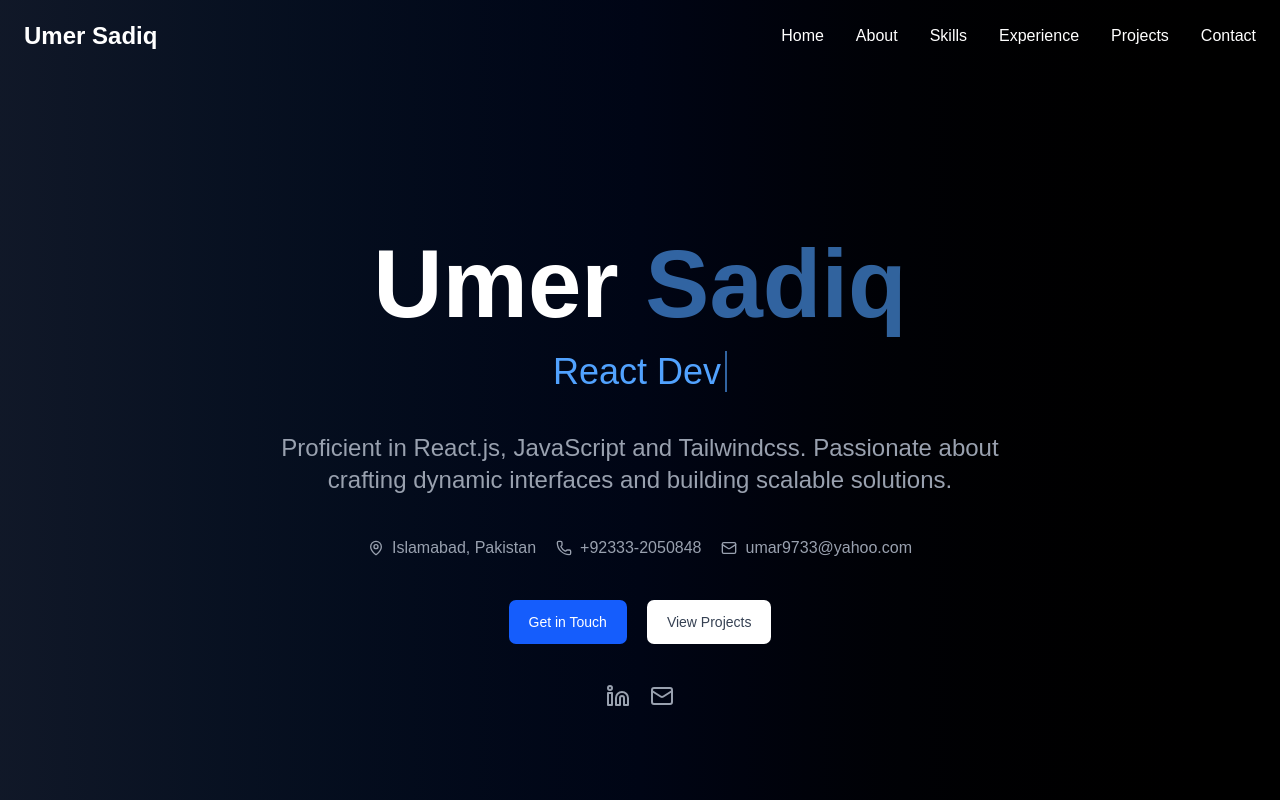
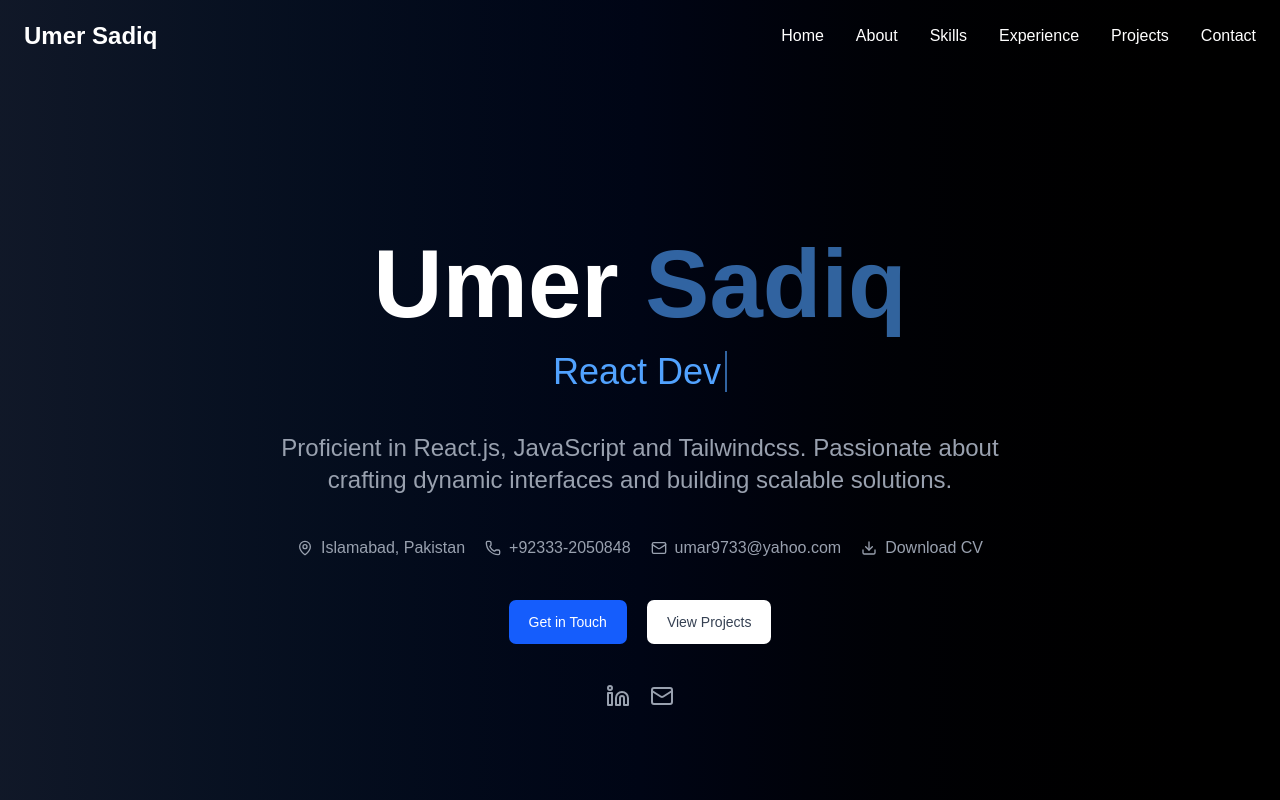
Before and after one commit to jonsnow966/umersadiq, a React (Vite) app: page / in a window 1280 px wide. Shown: the top 800 px of the page. Built offline with nearby package versions, Linux system fonts and the light colour scheme.

Commit message:
cv link added

```diff
--- a/src/assets/JSON/links.json
+++ b/src/assets/JSON/links.json
@@ -3,5 +3,6 @@
     "mail":"mailto:umar9733@yahoo.com",
     "linkedin": "https://www.linkedin.com/in/umersadiq1/",
     "phone":"https://wa.me/+923332050848",
-    "location":"https://maps.app.goo.gl/iRhp7FSMZuDz2aLU7"
+    "location":"https://maps.app.goo.gl/iRhp7FSMZuDz2aLU7",
+    "cv":"https://drive.google.com/file/d/1zm0iDO8SeXzIxKFioj4m5A46X-Ambw5V/view"
 }
--- a/src/assets/sections/Home/Home.tsx
+++ b/src/assets/sections/Home/Home.tsx
@@ -1,4 +1,4 @@
-import { LinkedinIcon, Mail, MapPinIcon, PhoneIcon } from "lucide-react";
+import { Download, LinkedinIcon, Mail, MapPinIcon, PhoneIcon } from "lucide-react";
 import Typewriter from "../../components/Typewriter/Typewriter";
 import links from '../../JSON/links.json'
 
@@ -11,6 +11,7 @@ interface LinkData{
   linkedin?: string;
   phone?: string;
   location?: string;
+  cv?: string;
 }
 
 const phrases = [
@@ -79,6 +80,14 @@ function Home({ scrollToSection }: ScrollProps) {
           <Mail size={'1rem'}/>
           umar9733@yahoo.com
         </a>
+
+        <a href={link.cv}
+        target="_blank" rel="noopener noreferrer"
+        className=' flex justify-center items-center gap-2
+        text-[12px] sm:text-[14px] md:text-[16px]  text-gray-400 hover:text-blue-400'>
+          <Download size={'1rem'}/>
+          Download CV
+        </a>
       </div>
 
       <div className="w-full h-fit flex justify-center items-center gap-5 mt-5 sm:mt-10
```
